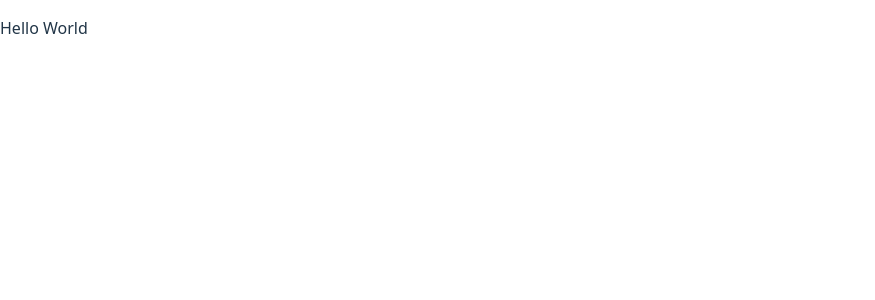
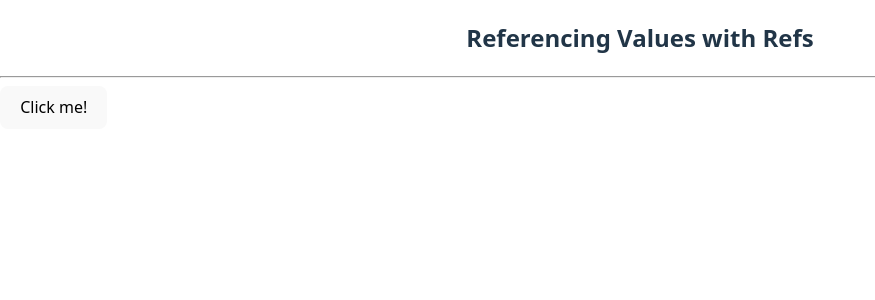
Before and after one commit to salam46khan/referencing_with_ref, a React (Vite) app: page / in a window 1280 px wide. Shown: the top 300 px of the page, without its empty margins (0-875 px from the left). Built offline with nearby package versions, Linux system fonts and the light colour scheme.

Commit message:
feat: ref.current

```diff
--- a/src/App.jsx
+++ b/src/App.jsx
@@ -1,8 +1,11 @@
+import FastRef from "./components/FastRef";
 
 const App = () => {
   return (
     <div>
-      <p>Hello World</p>
+      <h2 style={{textAlign: "center"}}>Referencing Values with Refs</h2>
+      <hr />
+      <FastRef />
     </div>
   );
 };
--- /dev/null
+++ b/src/components/FastRef.jsx
@@ -0,0 +1,19 @@
+import React, { useRef } from 'react';
+
+const FastRef = () => {
+    const ref = useRef(0)
+    const handleClick = () =>{
+        ref.current = ref.current + 1
+        console.log('click', ref.current);
+
+    }
+    return (
+        <div>
+            <button onClick={handleClick}>
+                Click me!
+            </button>
+        </div>
+    );
+};
+
+export default FastRef;
```
